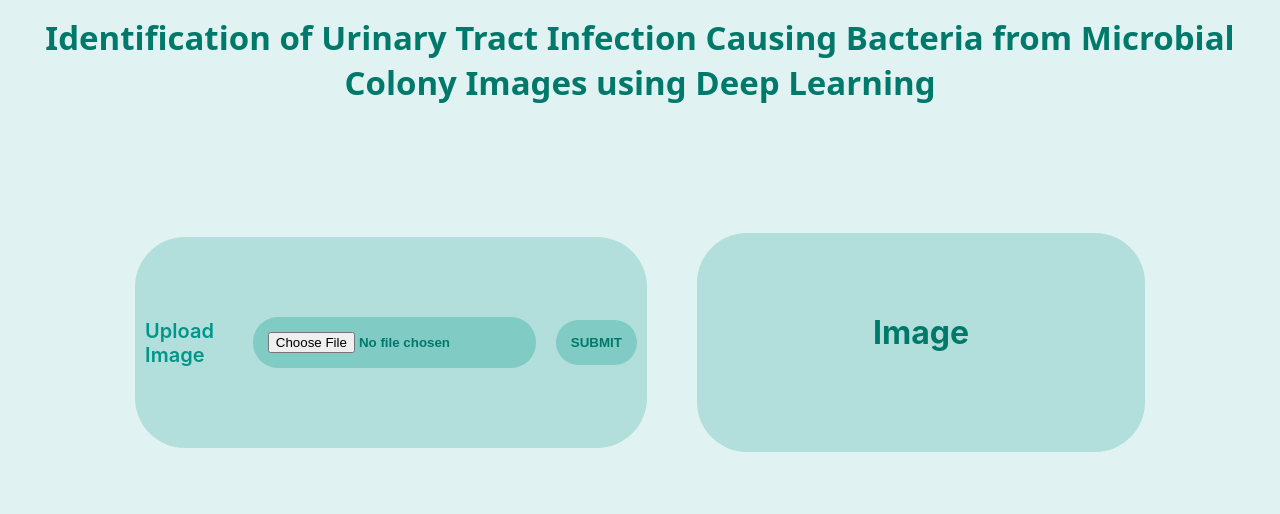
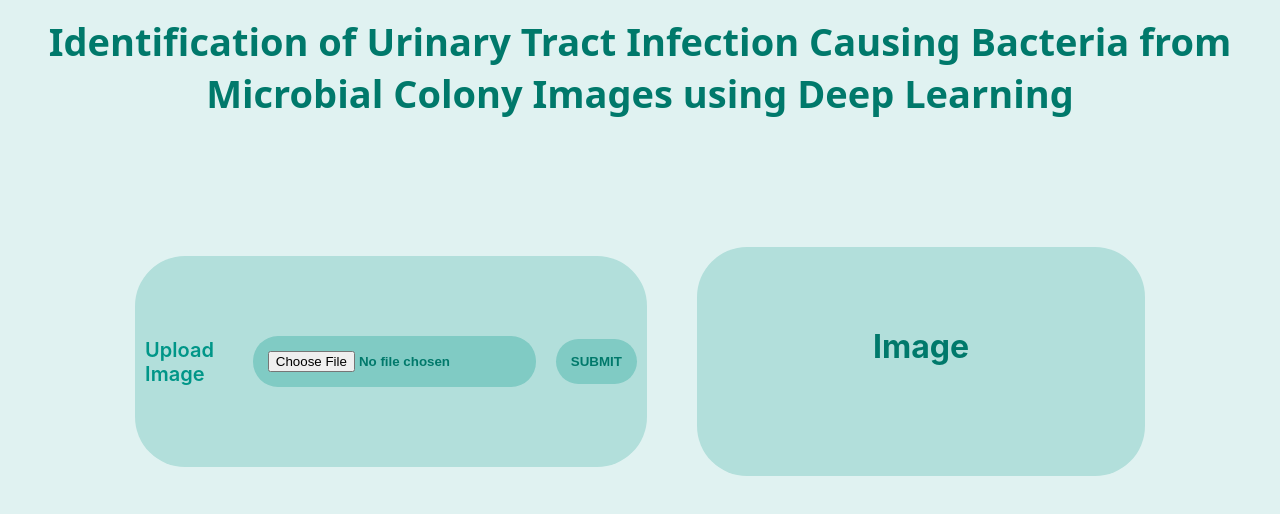
Before and after one commit to tejas0123/Final-Year-Project-UI, a React (Create React App) app: page / in a window 1280 px wide. Shown: the top 514 px of the page. Built offline with nearby package versions, Linux system fonts and the light colour scheme.

Commit message:
Added image caption styles

```diff
--- a/src/components/home.js
+++ b/src/components/home.js
@@ -7,6 +7,7 @@ export function Home() {
   const [imageFileName, setImageFileName] = useState("");
   const [image, setImage] = useState(null);
   const [result, setResult] = useState("");
+  const [resultHeading, setResultHeading] = useState("");
 
   const BASE_FILE_PATH = "images/";
 
@@ -30,7 +31,8 @@ export function Home() {
       .then((response) => {
         console.log(response);
         if (response !== "") {
-          setResult("Bacteria Class: " + (response.data));
+          setResultHeading("Bacteria Class:")
+          setResult((response.data));
         }
       })
       .catch((error) => {
@@ -55,7 +57,7 @@ export function Home() {
           </div>
           <div className='imageInputDiv'>
             <div className='imageDiv'>{image && <img src={image}/>}</div>
-            <div className='result'><h2>{result}</h2></div>
+            <div className='result'><h2>{resultHeading}</h2><p><i>{result}</i></p></div>
           </div>
         </div>
       </div>
--- a/src/styled/Home.styled.js
+++ b/src/styled/Home.styled.js
@@ -5,7 +5,7 @@ export const StyledHome = styled.div`
         margin-top : 15px;
         font-family: system-ui, -apple-system, BlinkMacSystemFont, 'Segoe UI', Roboto, Oxygen, Ubuntu, Cantarell, 'Open Sans', 'Helvetica Neue', sans-serif;
         text-align: center;
-        font-size: 33px;
+        font-size: 38px;
         color: #00796b;
     }
     .mainDiv{
@@ -45,6 +45,11 @@ export const StyledHome = styled.div`
             .result{
                 margin-top: 20px;
                 color: green;
+                font-size: 25px;
+
+                p{
+                    margin-top: 10px;
+                }
             }
         }
     }
```
